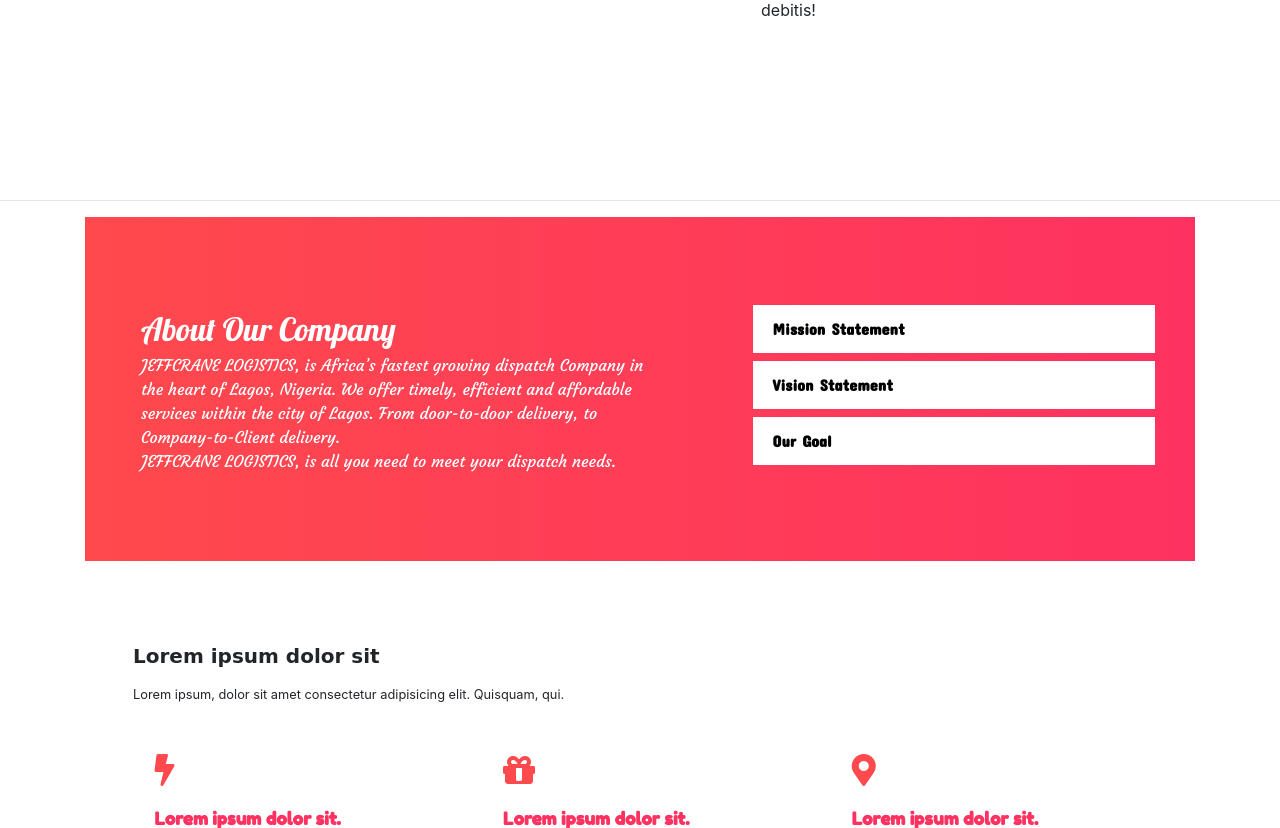
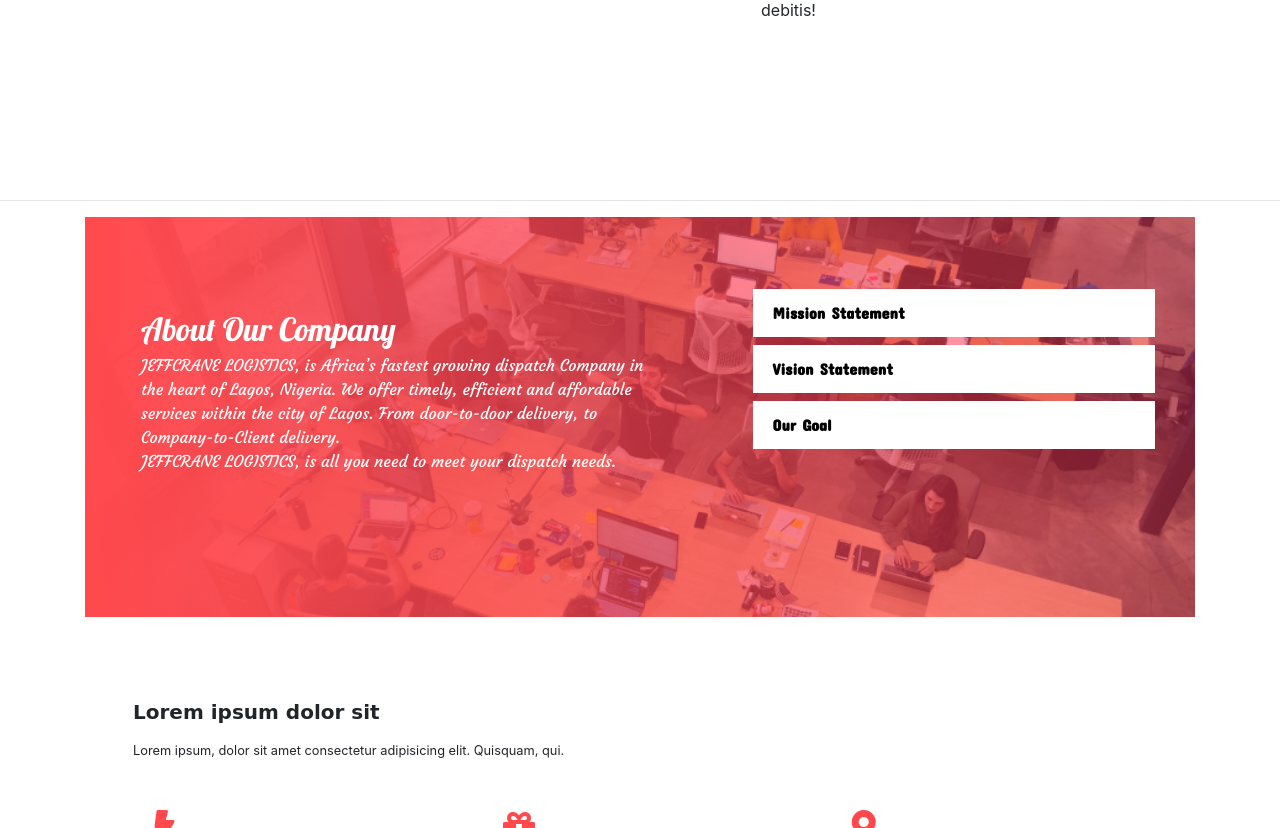
Before and after one commit to CodeTemplar99/TKGN-logistics, a PHP site: page / in a window 1280 px wide. Shown: the part 1520-2348 px from the top of the page. Run offline with PHP 8.4, Linux system fonts and the light colour scheme; some libraries are stand-ins or nearby versions; some web fonts are replaced.

Commit message:
add images for about and s1

```diff
--- a/Css/styled.css
+++ b/Css/styled.css
@@ -37,7 +37,7 @@
 
 .s1 {
     height: 60vh !important;
-    background-image: url("/images/1589124.jpg") !important;
+    background-image: url("/images/delivery_hero.jpg") !important;
     background-position: top;
     background-size: 100%;
     background-repeat: no-repeat;
@@ -45,7 +45,7 @@
 
 
 .s1-overlay {
-    background: #ff494c49;
+    background: #ff494cab;
     height: inherit;
     width: inherit;
     display: flex;
@@ -64,6 +64,8 @@
     margin: 30px;
     text-align: center !important;
     font-weight: bold;
+    color: white;
+    text-shadow: 2px 5px 10px #FE3260;
 }
 
 
@@ -122,11 +124,30 @@
 }
 
 .s3 {
-    background: linear-gradient(to left, #FE3260, #FF494D) !important;
+    position: relative;
+    height: 50vh;
+}
+
+.s3-image-blur {
+    height: 100%;
+    background-image: url("/images/tech-startup.jpg") !important;
+    background-position: left;
+    background-size: 100%;
+    /* filter: blur(0px); */
+    background-repeat: no-repeat;
+}
+
+.s3-flex {
+    width: inherit;
+    height: inherit;
+    background: linear-gradient(to left, #fe32626e, #FF494D) !important;
+    background: transparent;
     display: flex;
     justify-content: space-between;
-    align-items: center;
+    /* align-items: center; */
     flex-wrap: wrap;
+    position: absolute;
+    top: 0px;
 }
 
 .about-text-div {
--- a/index.html
+++ b/index.html
@@ -142,16 +142,24 @@
         </div>
         <hr>
         <div class="container">
-            <div class="jumbotron rounded-0 m-0 s3">
+            <div class="jumbotron rounded-0 p-0 m-0 s3">
+                <div class=" jumbotron rounded-0 m-0 p-0 s3-image-blur">
+
+                </div>
+                <div class="jumbotron rounded-0 s3-flex">
+
+
                     <div class="jumbotron bg-transparent rounded-0 p-4 m-0 about-text-div">
 
                         <div>
                             <p class="lead mb-0 about-company">About Our Company</p>
-                        <p class="m-0 about-texts">JEFFCRANE LOGISTICS, is Africa’s fastest growing dispatch Company in
+                            <p class="m-0 about-texts">JEFFCRANE LOGISTICS, is Africa’s fastest growing dispatch Company
+                                in
                                 the heart of Lagos, Nigeria.
 
                                 We offer timely, efficient and affordable services within the city of Lagos. From
-                            door-to-door delivery, to Company-to-Client delivery.<br> JEFFCRANE LOGISTICS, is all you need
+                                door-to-door delivery, to Company-to-Client delivery.<br> JEFFCRANE LOGISTICS, is all
+                                you need
                                 to meet your dispatch needs.
                             </p>
                         </div>
@@ -160,8 +168,8 @@
                     <div class="jumbotron bg-transparent rounded-0 p-2 m-0 about-list-div">
 
                         <ul class="list-group">
-                        <a href="#col1" class="list-group-item bg-white rounded-0 mb-2 border-0" data-toggle="collapse"
-                            data-target="#col1">
+                            <a href="#col1" class="list-group-item bg-white rounded-0 mb-2 border-0"
+                                data-toggle="collapse" data-target="#col1">
                                 <p class="m-0 font-weight-bold">Mission Statement</p>
                                 <div id="col1" class="collapse">
                                     <span class="collapse-text"> Lorem ipsum dolor sit amet, consectetur adipisicing
@@ -171,8 +179,8 @@
                                 </div>
 
                             </a>
-                        <a href="#col2" class="list-group-item bg-white rounded-0 mb-2 border-0" data-toggle="collapse"
-                            data-target="#col2">
+                            <a href="#col2" class="list-group-item bg-white rounded-0 mb-2 border-0"
+                                data-toggle="collapse" data-target="#col2">
                                 <p class="m-0 font-weight-bold">Vision Statement</p>
                                 <div id="col2" class="collapse">
                                     <span class="collapse-text"> Lorem ipsum dolor sit amet, consectetur adipisicing
@@ -183,8 +191,8 @@
 
                             </a>
 
-                        <a href="#col3" class="list-group-item bg-white rounded-0 mb-2 border-0" data-toggle="collapse"
-                            data-target="#col3">
+                            <a href="#col3" class="list-group-item bg-white rounded-0 mb-2 border-0"
+                                data-toggle="collapse" data-target="#col3">
                                 <p class="m-0 font-weight-bold">Our Goal</p>
                                 <div id="col3" class="collapse">
                                     <span class="collapse-text"> Lorem ipsum dolor sit amet,
@@ -196,6 +204,7 @@
                             </a>
 
                         </ul>
+                    </div>
                 </div>
             </div>
             <div class="jumbotron bg-transparent s4">
```
Also changed, not shown: images/4622436-6220665-image-a-10_1538175283743.jpg (added), images/delivery_hero.jpg (added), images/gege6.jpg (added), images/tech-startup.jpg (added). Lines whose indentation alone changed are shown as unchanged.
